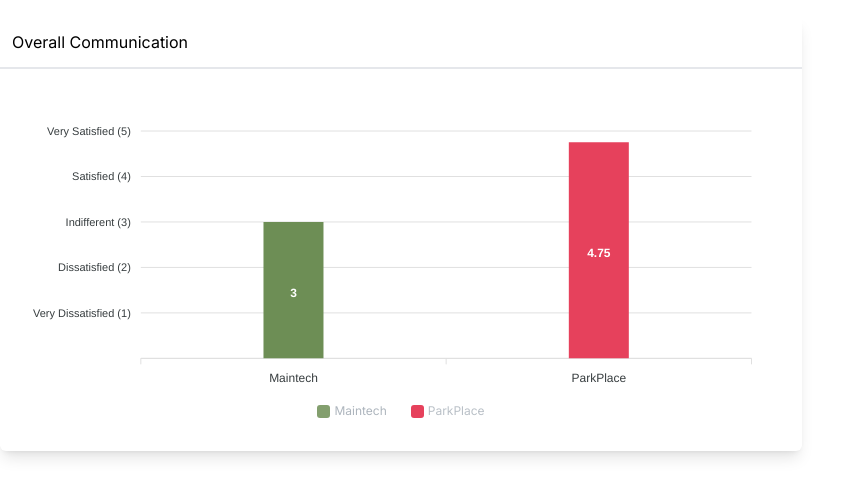
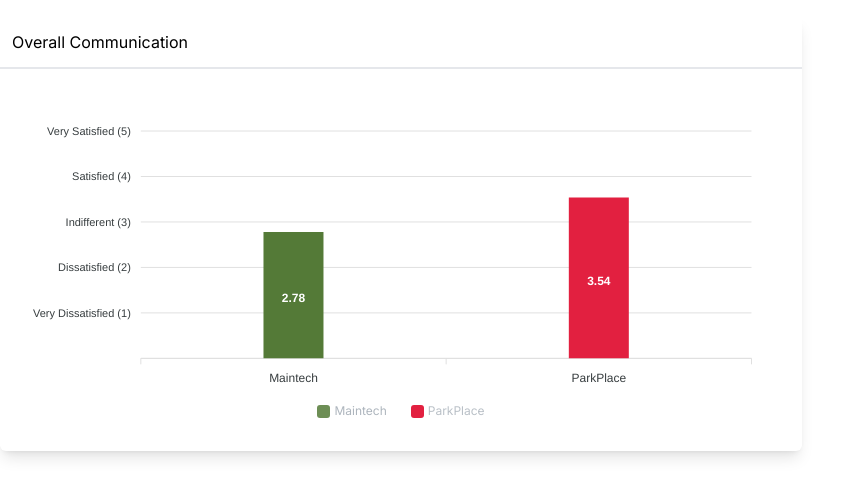
Before and after one commit to Abdullah-Farhan/FliegenMaps, a Next.js app: page / in a window 1280 px wide. Shown: the top 496 px of the page, without its empty margins (0-861 px from the left). Built offline with nearby package versions, Linux system fonts and the light colour scheme.

Commit message:
colors adjusted

```diff
--- a/src/common/components/HorizontalChart.jsx
+++ b/src/common/components/HorizontalChart.jsx
@@ -44,7 +44,7 @@
         max: 100,
         stepSize: 10,
       },
-      colors: ["rgba(109, 142, 85, 0.85)", "rgba(230, 65, 92, 0.85)"],
+      colors: ["rgba(84, 122, 55, 0.85)", "rgba(226, 32, 64, 0.85)"],
       yaxis: {
         labels: {
           show: false,
@@ -82,9 +82,9 @@
           />
         </div>
         <div className="flex flex-row justify-center items-center w-full mt-[50px] bottom-0 ">
-          <div className="w-[13px] h-[13px] bg-[#6D8E55] rounded-[3px] mr-[4px] opacity-85"></div>
+          <div className="w-[13px] h-[13px] bg-[#547A37] rounded-[3px] mr-[4px] opacity-85"></div>
           <p className="text-[#ADB5BD] text-[12px] mr-[24px]">Maintech</p>
-          <div className="w-[13px] h-[13px] bg-[#E6415C] rounded-[3px] mr-[4px]"></div>
+          <div className="w-[13px] h-[13px] bg-[#E22040] rounded-[3px] mr-[4px]"></div>
           <p className="text-[#ADB5BD] text-[12px] opacity-85">ParkPlace</p>
         </div>
       </div>
--- a/src/common/components/VerticalChart.jsx
+++ b/src/common/components/VerticalChart.jsx
@@ -6,19 +6,20 @@
 
 const VerticalChart = () => {
   // Vertical Chart Data
-  const [ratingsMaintech, setRatingsMaintech] = useState([1, 2, 3, 4, 5]);
+  const [ratingsMaintech, setRatingsMaintech] = useState([1, 2, 3, 4, 5, 4, 3, 2, 1]);
+  // Calculating avg based on the type of data we get from backend
   const avgMaintechRating =
-    ratingsMaintech.reduce(
+    (ratingsMaintech.reduce(
       (accumulator, currentValue) => accumulator + currentValue,
       0
-    ) / ratingsMaintech.length;
+    ) / ratingsMaintech.length).toFixed(2);
 
-  const [ratingsParPlace, setRatingsParkPlace] = useState([5, 4, 5, 5]);
+  const [ratingsParPlace, setRatingsParkPlace] = useState([5, 4, 5, 5, 3, 1, 4, 2, 2, 4, 1, 5, 5]);
   const avgParkPlaceRating =
-    ratingsParPlace.reduce(
+    (ratingsParPlace.reduce(
       (accumulator, currentValue) => accumulator + currentValue,
       0
-    ) / ratingsParPlace.length;
+    ) / ratingsParPlace.length).toFixed(2);
   const barChartY = {
     options: {
       plotOptions: {
@@ -33,12 +34,12 @@
             {
               x: "Maintech",
               y: avgMaintechRating,
-              fillColor: "rgba(109, 142, 85, 1.0)",
+              fillColor: "rgba(84, 122, 55, 1.0)",
             },
             {
               x: "ParkPlace",
               y: avgParkPlaceRating,
-              fillColor: "rgba(230, 65, 92, 1.0)",
+              fillColor: "rgba(226, 32, 64, 1.0)",
             },
           ],
         },
@@ -68,7 +69,6 @@
           },
         },
       },
-      colors: ["rgba(109, 142, 85, 0.85)", "rgba(230, 65, 92, 0.85)"],
 
       xaxis: {
         type: "category",
@@ -96,9 +96,9 @@
           />
         </div>
         <div className="flex flex-row justify-center items-center w-full mt-[-25px] bottom-0 mb-[28px]">
-          <div className="w-[13px] h-[13px] bg-[#6D8E55] rounded-[3px] mr-[4px] opacity-85"></div>
+          <div className="w-[13px] h-[13px] bg-[#547A37] rounded-[3px] mr-[4px] opacity-85"></div>
           <p className="text-[#ADB5BD] text-[12px] mr-[24px]">Maintech</p>
-          <div className="w-[13px] h-[13px] bg-[#E6415C] rounded-[3px] mr-[4px]"></div>
+          <div className="w-[13px] h-[13px] bg-[#E22040] rounded-[3px] mr-[4px]"></div>
           <p className="text-[#ADB5BD] text-[12px] opacity-85">ParkPlace</p>
         </div>
       </div>
```
